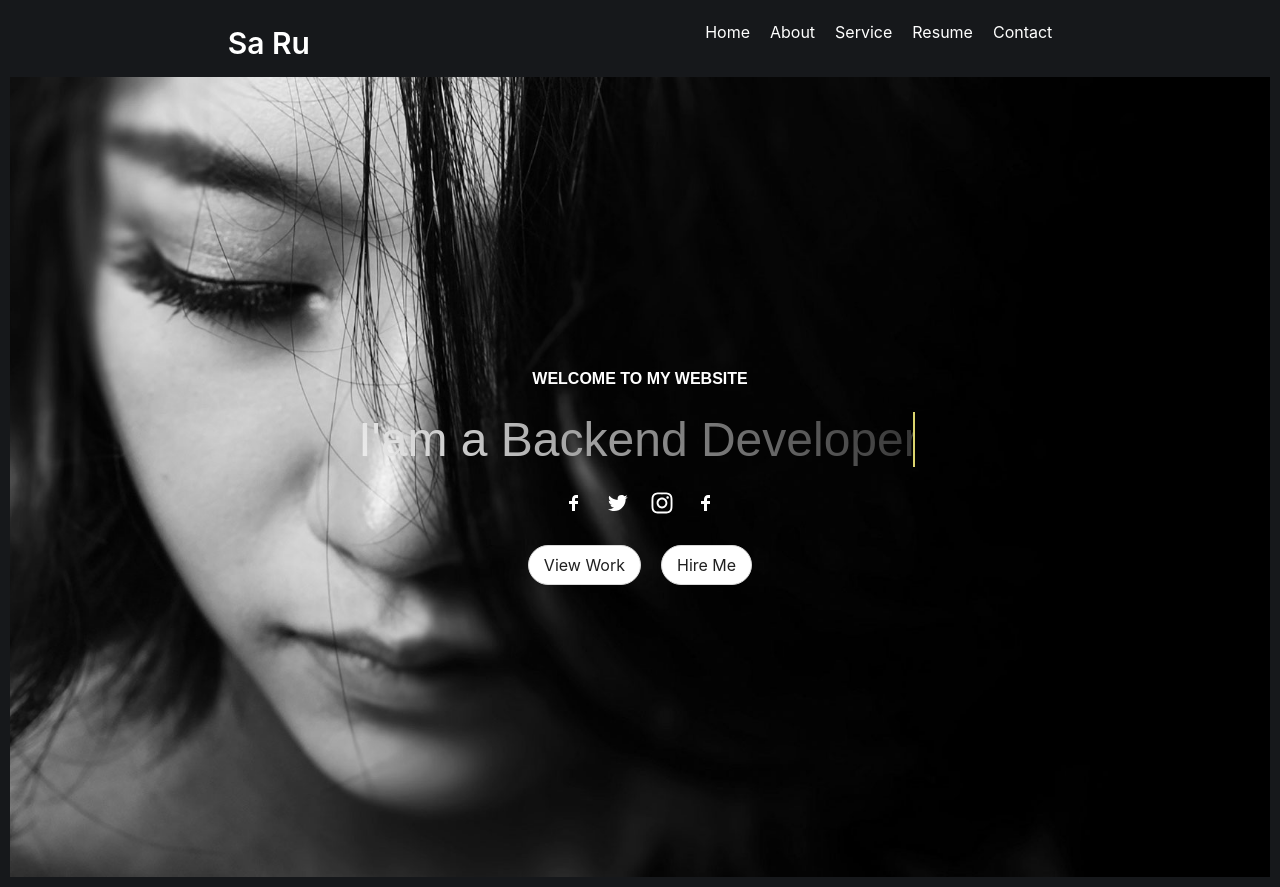
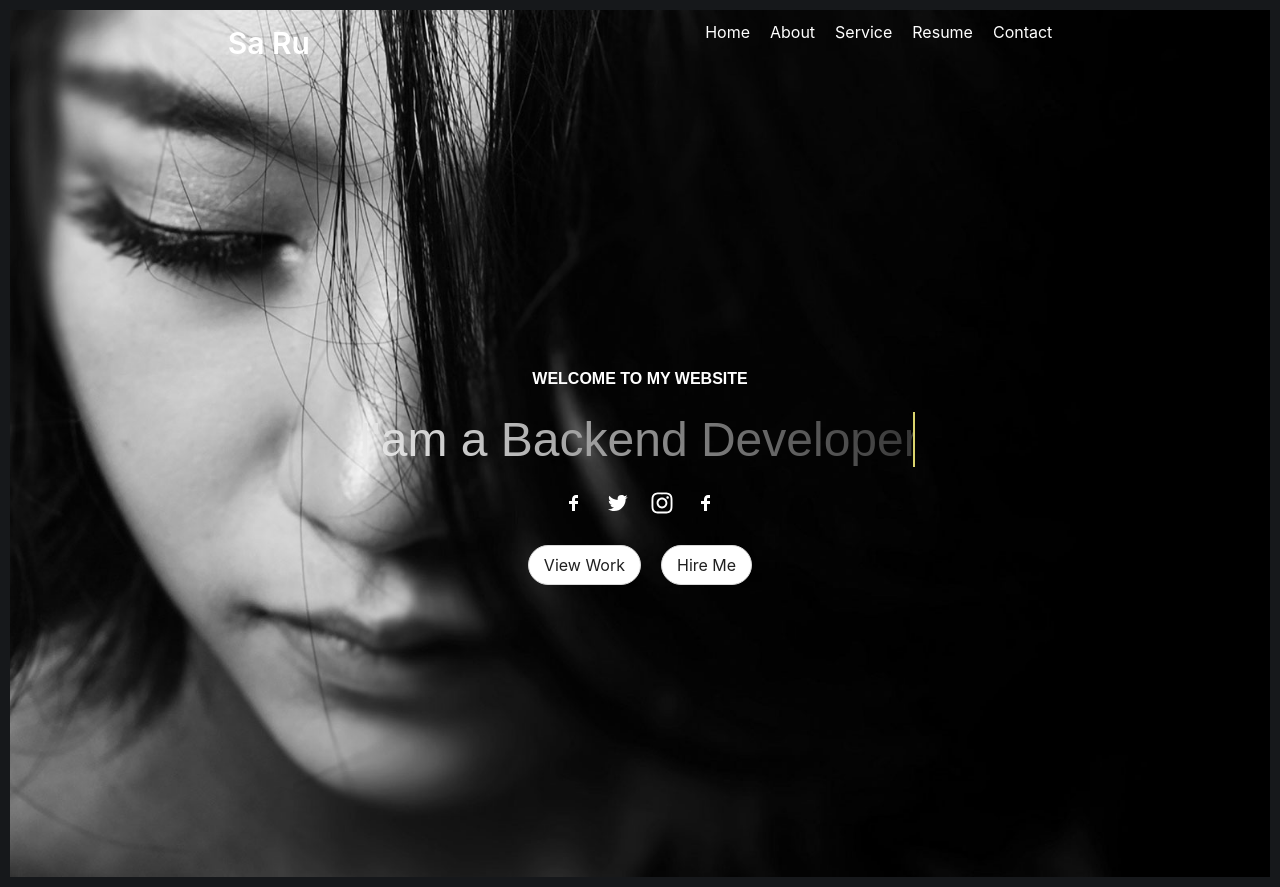
Before and after one commit to Sapnaasubedi/Saruportfolio, a React (Create React App) app in the folder my-portfolio/: page / in a window 1280 px wide. Built offline with nearby package versions, Linux system fonts and the light colour scheme.

Commit message:
feat: update style

```diff
--- a/my-portfolio/src/App.tsx
+++ b/my-portfolio/src/App.tsx
@@ -1,10 +1,9 @@
 import Hero from "./components/Hero";
-import NavBar from "./components/NavBar";
 
 function App() {
   return (
     <div>
-      <NavBar />
+      {/* <NavBar /> */}
       <Hero/>
     </div>
   );
--- a/my-portfolio/src/components/Hero.tsx
+++ b/my-portfolio/src/components/Hero.tsx
@@ -3,10 +3,12 @@ import "./hero.css";
 import { TiSocialFacebook } from "react-icons/ti";
 import { BiLogoTwitter } from "react-icons/bi";
 import { FaInstagram } from "react-icons/fa6";
+import NavBar from "./NavBar";
 
 const Hero = () => {
   return (
     <div className="container">
+      <NavBar /><div className="hero-section">
     <Space direction="vertical" size="large">
       <h4 style={{ color: "white", textAlign: "center" }}>
         WELCOME TO MY WEBSITE
@@ -35,7 +37,8 @@ const Hero = () => {
         </Button>
       </div>
     </Space>
-    </div>
+  </div></div>
+
   );
 };
 
--- a/my-portfolio/src/components/hero.css
+++ b/my-portfolio/src/components/hero.css
@@ -16,17 +16,23 @@
   }
 
   .container {
-    width: 100%;
-    height: 100vh; /* Full viewport height */
-    display: flex;
+
+    display:block;
     justify-content: center;
     align-items: center;
     background-image: url('../assets/home-bg.jpg');
-    background-size: cover; /* Ensures the image covers the entire container */
-    background-position: center; /* Centers the image */
-    background-repeat: no-repeat; /* Prevents the image from repeating */
+    background-size: cover;
+    background-position: center;
+    background-repeat: no-repeat;
   }
+  .hero-section {
+    width: 100%;
+    height: 100vh;
+    display:flex;
+    justify-content: center;
+    align-items: center;
 
+  }
   /* Custom */
 
   h1 {
```
Lines whose indentation alone changed are shown as unchanged.
